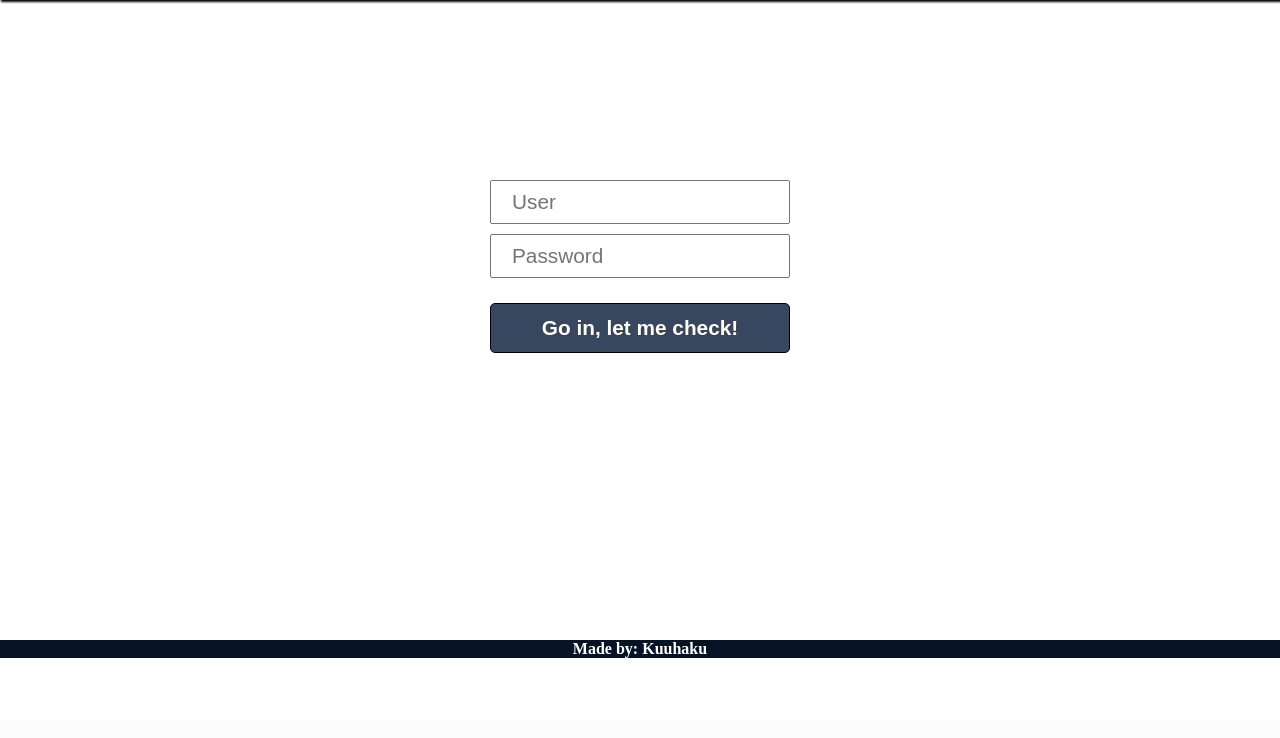
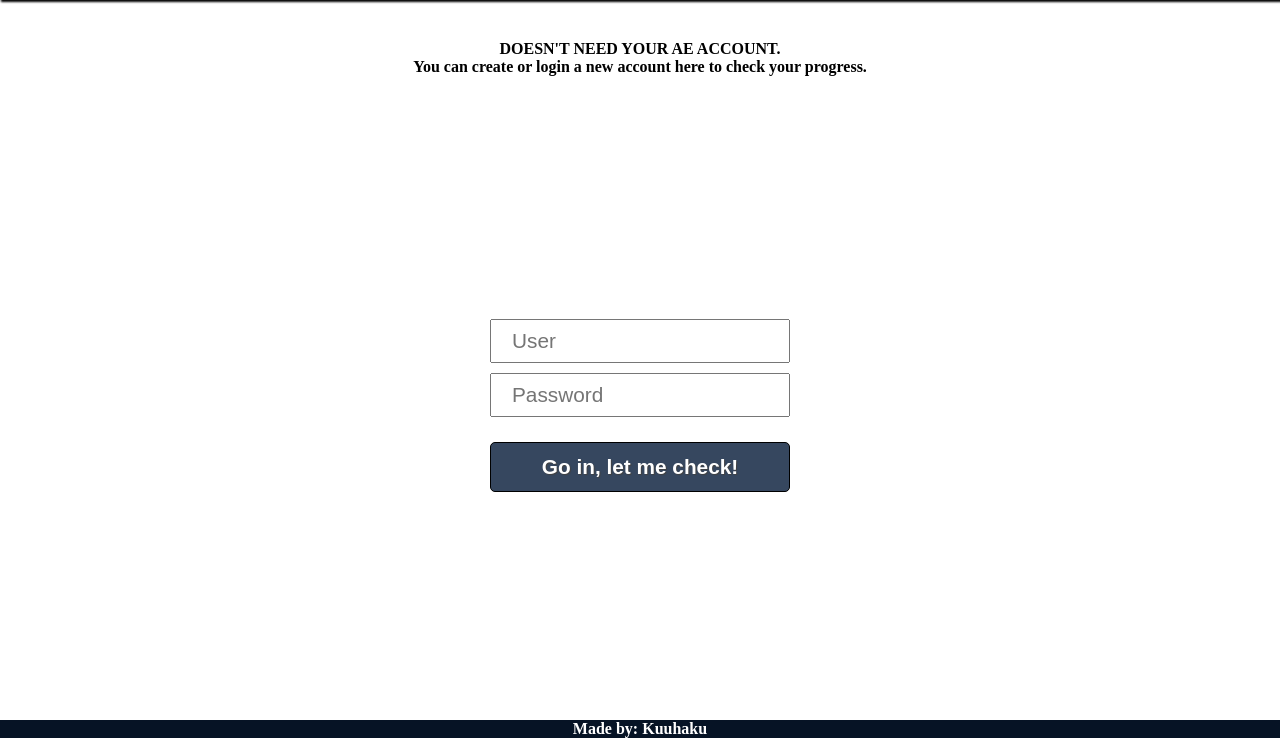
Before and after one commit to ruanx14/Checkuprare, a PHP site: page / in a window 1280 px wide. Shown: the part 80-818 px from the top of the page. Before the commit the page ends 738 px from the top, so only its background shows below. Run offline with PHP 8.4, Linux system fonts and the light colour scheme; tables that the repository leaves empty hold one stand-in row (values such as "Sample post").

Commit message:
aviso na tela inicial adicionado apenas

```diff
--- a/css/index.css
+++ b/css/index.css
@@ -38,7 +38,6 @@ body *, body{
 }
 .container .firezard form{
     width: 300px;
-    height: 300px;
 }
 .container .firezard form input{
     height: 20px;
@@ -315,6 +314,19 @@ footer a{
     font-size: 1em;
     text-decoration: none;
 }
+.dragonslayer{
+    display: flex;
+    justify-content: center;
+    width: 100%;
+    height: 10vh;
+}
+.dragonslayer .ninjaclass{
+    margin-top: 40px;
+}
+.dragonslayer .ninjaclass p{
+    font-weight: bold;
+    text-align: center;
+}
 @media screen and (max-width: 600px) {
     .mobile{
         display: block;
--- a/index.php
+++ b/index.php
@@ -78,7 +78,12 @@
         Rare checklist
     </nav>
 </header>
-
+<div class="dragonslayer">
+    <div class="ninjaclass">
+        <p>DOESN'T NEED YOUR AE ACCOUNT. </p>
+        <p>You can create or login a new account here to check your progress.</p>
+    </div>
+</div>
 <container class="container">
     <div class="firezard">
         <form method="post" action="php/verifUser.php">
```
